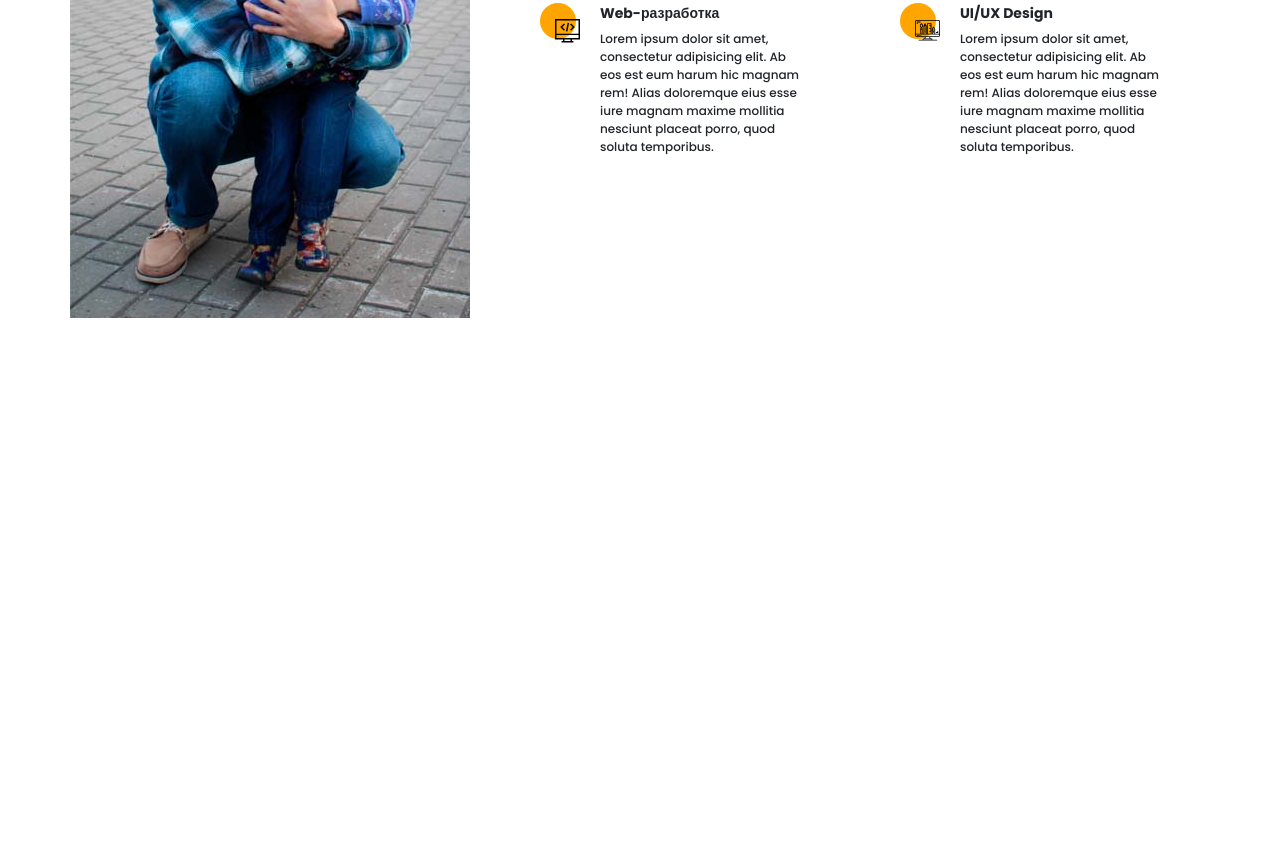
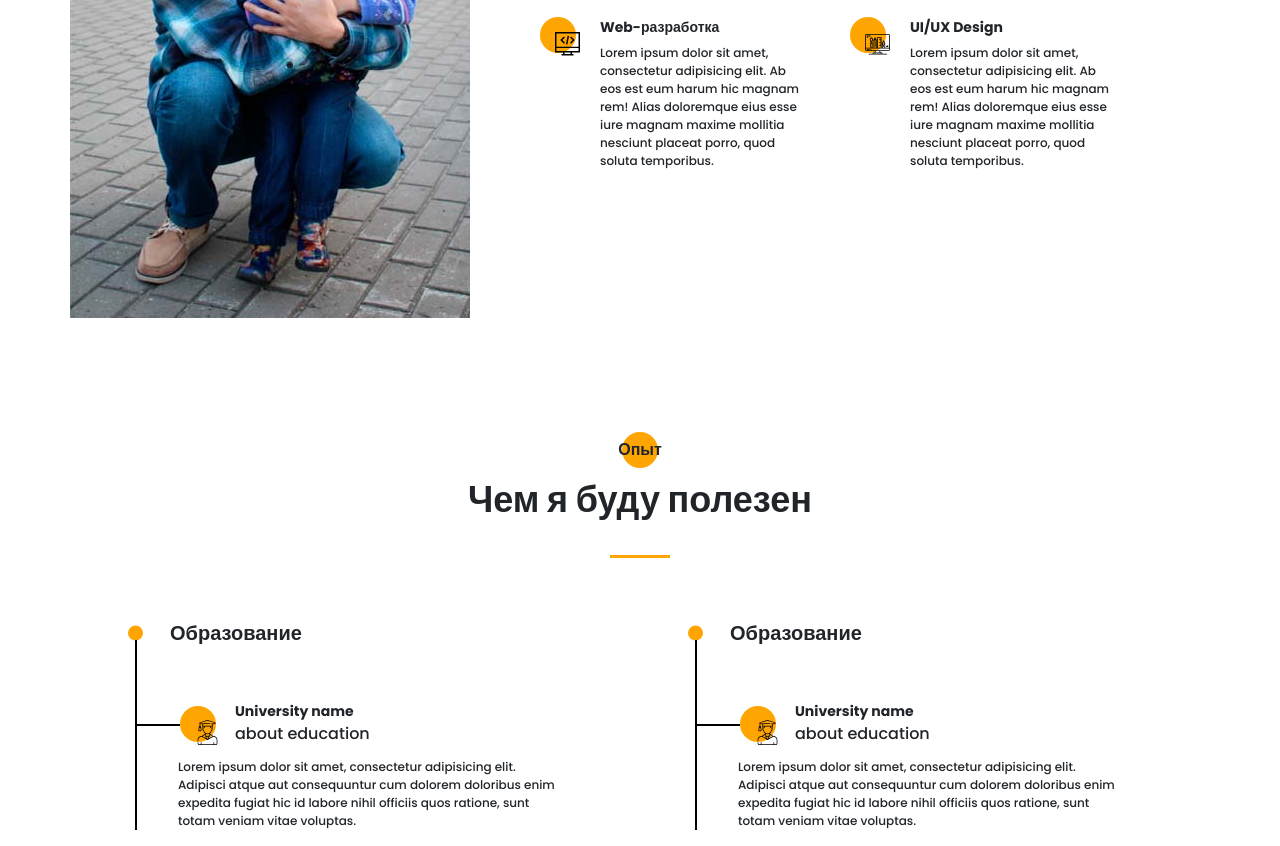
Before and after one commit to IvanMetlitski/Portfolio, a website: page src/index.html in a window 1280 px wide. Shown: the part 1202-2048 px from the top of the page. Before the commit the page ends 1531 px from the top, so only its background shows below. Drawn offline with Linux system fonts and the light colour scheme.

Commit message:
section experience

```diff
--- a/src/index.html
+++ b/src/index.html
@@ -8,21 +8,21 @@
     <meta name="title" content="Мое портфолио">
     <meta name="description" content="Здесь вы сможете ознакомиться с моими работами и узнать больше обо мне">
 
-    <!-- Open Graph / Facebook -->
+
     <meta property="og:type" content="website">
     <meta property="og:url" content="https://metatags.io/">
     <meta property="og:title" content="Мое портфолио">
     <meta property="og:description" content="Здесь вы сможете ознакомиться с моими работами и узнать больше обо мне">
     <meta property="og:image" content="https://metatags.io/assets/meta-tags-16a33a6a8531e519cc0936fbba0ad904e52d35f34a46c97a2c9f6f7dd7d336f2.png">
 
-    <!-- Twitter -->
+
     <meta property="twitter:card" content="summary_large_image">
     <meta property="twitter:url" content="https://metatags.io/">
     <meta property="twitter:title" content="Мое портфолио">
     <meta property="twitter:description" content="Здесь вы сможете ознакомиться с моими работами и узнать больше обо мне">
     <meta property="twitter:image" content="https://metatags.io/assets/meta-tags-16a33a6a8531e519cc0936fbba0ad904e52d35f34a46c97a2c9f6f7dd7d336f2.png">
 
-    <!-- Favicon  -->
+
     <link rel="apple-touch-icon" sizes="57x57" href="icons/favicon//apple-icon-57x57.png">
     <link rel="apple-touch-icon" sizes="60x60" href="icons/favicon//apple-icon-60x60.png">
     <link rel="apple-touch-icon" sizes="72x72" href="icons/favicon//apple-icon-72x72.png">
@@ -113,7 +113,7 @@
                 <div class="about__descr">
                     <h2 class="title title_fz16 about__title">Обо мне</h2>
                     <div class="about__subtitle title_fz36">Меня зовут Иван</div>
-                    <div class="about__divider"></div>
+                    <div class="divider"></div>
                     <p class="about__text">Lorem ipsum dolor sit amet, consectetur adipisicing elit. Dolore exercitationem hic nesciunt odio. Aliquid atque consequuntur cupiditate enim magnam omnis possimus quia! Architecto asperiores dolores eos facere fugit similique voluptatum.</p>
                 </div>
                 <div class="about__skills">
@@ -144,6 +144,55 @@
         </div>
     </section>
 
+    <section class="resume">
+        <div class="container">
+            <h2 class="title title_fz16 resume__title">Опыт</h2>
+            <div class="title title_fz36 resume__subtitle">Чем я буду полезен</div>
+            <div class="divider"></div>
+
+            <div class="resume__wrapper">
+                <div class="resume__column">
+                    <h3 class="title title_fz20 resume__column-title">Образование</h3>
+                    <ul>
+                        <li>
+                            <div class="resume__item">
+                                <div class="resume__item-head">
+                                    <div class="resume__item-icon">
+                                        <img src="icons/experience/university.svg" alt="university">
+                                    </div>
+                                    <h4 class="title title_fz14">University name</h4>
+                                    <div class="resume__item-location">about education</div>
+                                </div>
+                                <div class="resume__item-body">
+                                    Lorem ipsum dolor sit amet, consectetur adipisicing elit. Adipisci atque aut consequuntur cum dolorem doloribus enim expedita fugiat hic id labore nihil officiis quos ratione, sunt totam veniam vitae voluptas.
+                                </div>
+                            </div>
+                        </li>
+                    </ul>
+                </div>
+                <div class="resume__column">
+                    <h3 class="title title_fz20 resume__column-title">Образование</h3>
+                    <ul>
+                        <li>
+                            <div class="resume__item">
+                                <div class="resume__item-head">
+                                    <div class="resume__item-icon">
+                                        <img src="icons/experience/university.svg" alt="university">
+                                    </div>
+                                    <h4 class="title title_fz14">University name</h4>
+                                    <div class="resume__item-location">about education</div>
+                                </div>
+                                <div class="resume__item-body">
+                                    Lorem ipsum dolor sit amet, consectetur adipisicing elit. Adipisci atque aut consequuntur cum dolorem doloribus enim expedita fugiat hic id labore nihil officiis quos ratione, sunt totam veniam vitae voluptas.
+                                </div>
+                            </div>
+                        </li>
+                    </ul>
+                </div>
+            </div>
+        </div>
+    </section>
+
     <script src="js/script.js"></script>
 </body>
 </html>
--- a/src/sass/blocks/_about.scss
+++ b/src/sass/blocks/_about.scss
@@ -16,12 +16,14 @@
   }
   &__descr {
     padding-top: 6px;
+    .divider {
+      margin: 0;
+    }
   }
   &__title {
     position: relative;
-    padding-left: 12px;
-    padding-top: 1px;
-    @include before_circle
+    padding: 1px 0 0 12px;
+    @include before_circle;
   }
   &__text {
     margin-top: 20px;
@@ -30,7 +32,8 @@
   }
   &__skills {
     display: grid;
-    grid-template: repeat(2, 1fr) / repeat(2, 1fr);
+    grid-template: repeat(2, minmax(115px, auto)) / repeat(2, 260px);
+    grid-auto-rows: 1fr;
     column-gap: 50px;
     row-gap: 20px;
     &-item {
--- /dev/null
+++ b/src/sass/blocks/_resume.scss
@@ -0,0 +1,94 @@
+.resume {
+  padding-top: 120px;
+  &__title {
+    position: relative;
+    text-align: center;
+    @include before_circle;
+    &:before {
+      top: -6px;
+      left: 50%;
+      transform: translateX(-50%);
+    }
+  }
+  &__subtitle {
+    text-align: center;
+  }
+  &__wrapper {
+    padding: 60px 65px 0 65px;
+    display: grid;
+    grid-template-columns: repeat(2, 425px);
+    column-gap: 135px;
+  }
+  &__column {
+    &-title {
+      padding-left: 35px;
+      position: relative;
+      &:before {
+        content: '';
+        position: absolute;
+        width: 15px;
+        height: 15px;
+        background: $main-color;
+        border-radius: 100%;
+        left: -7px;
+        top: 50%;
+        transform: translateY(-50%);
+      }
+    }
+    ul {
+      list-style-type: none;
+      li {
+        position: relative;
+        &:after {
+          content: '';
+          width: 2px;
+          height: calc(100% + 16px);
+          position: absolute;
+          top: -16px;
+          left: 0;
+          background-color: #000000;
+        }
+      }
+    }
+  }
+  &__item {
+    position: relative;
+    &:before {
+      content: '';
+      height: 2px;
+      width: 45px;
+      top: 68px;
+      position: absolute;
+      background: #000000;
+    }
+    &-head {
+      position: relative;
+      padding: 45px 0 0 100px;
+      h4 {
+        margin-bottom: 0;
+      }
+    }
+    &-body {
+      padding-left: 43px;
+      margin-top: 12px;
+      font-size: 12px;
+      line-height: 18px;
+    }
+    &-icon {
+      position: absolute;
+      top: 50px;
+      left: 45px;
+      @include before_circle;
+      img {
+        position: absolute;
+        left: 17px;
+        top: 14px;
+      }
+    }
+  }
+  &-location {
+    font-size: 12px;
+    line-height: 18px;
+    margin-top: 5px;
+  }
+}
--- a/src/sass/blocks/_title.scss
+++ b/src/sass/blocks/_title.scss
@@ -1,6 +1,6 @@
 .title {
   font-weight: bold;
-  font-size: 16px;
+  font-size: 36px;
   line-height: 60px;
   &_fz14 {
     font-size: 14px;
@@ -10,6 +10,10 @@
     font-size: 16px;
     line-height: 24px;
   }
+  &_fz20 {
+    font-size: 20px;
+    line-height: 30px;
+  }
   &_fz36 {
     font-size: 36px;
   }
--- a/src/sass/style.scss
+++ b/src/sass/style.scss
@@ -15,11 +15,11 @@
     margin: 0 auto;
 }
 
-.about__divider {
+.divider {
     width: 60px;
     height: 3px;
     background-color: $main-color;
-    margin-top: 25px;
+    margin: 25px auto 0 auto;
 }
 
 @import 'blocks/promo';
@@ -28,3 +28,4 @@
 @import "blocks/sidepanel";
 @import "blocks/menu";
 @import "blocks/about";
+@import 'blocks/resume';
```
Also changed, not shown: src/sass/style.css, 1 other file.
